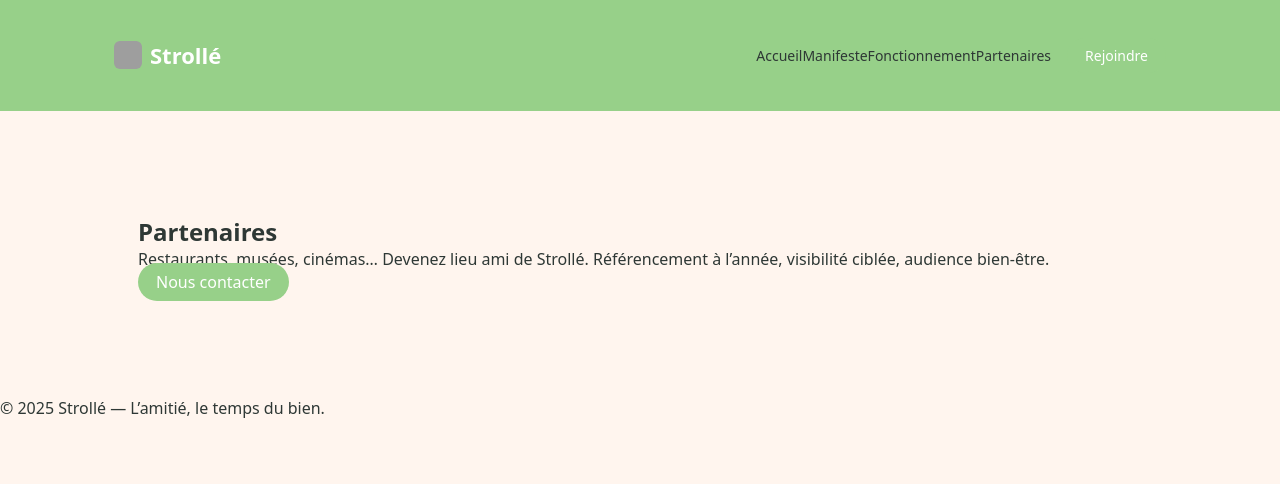
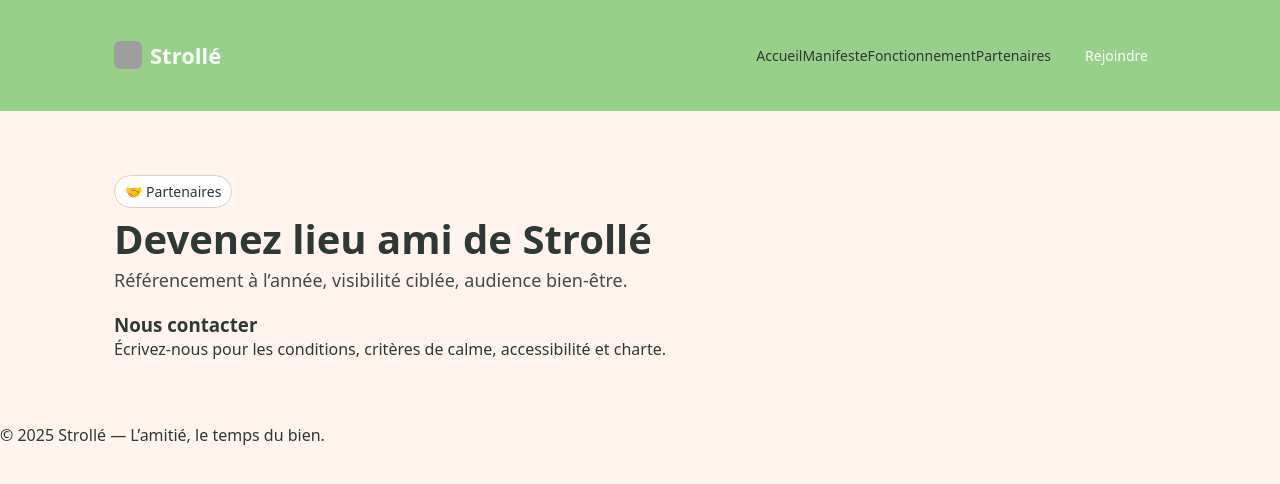
Before and after one commit to MariaKRIZOUA/strolle-starter, a Next.js app: page /partenaires in a window 1280 px wide. Shown: the top 484 px of the page. Built offline with nearby package versions, Linux system fonts and the light colour scheme; grey boxes are pictures that could not be loaded.

Commit message:
page.tsx

```diff
--- a/src/app/partenaires/page.tsx
+++ b/src/app/partenaires/page.tsx
@@ -1,15 +1,14 @@
-export default function Partenaires(){
+export default function Page() {
   return (
-    <main style={{padding:'56px 0'}}>
-      <section className="container">
-        <div className="card">
-          <h1 style={{marginTop:0}}>Partenaires</h1>
-          <p style={{color:'var(--sage)'}}>
-            Restaurants, musées, cinémas… Devenez lieu ami de Strollé. Référencement à l’année, visibilité ciblée, audience bien-être.
-          </p>
-          <a className="btn" href="mailto:strolleofficiel@gmail.com">Nous contacter</a>
-        </div>
-      </section>
+    <main className="container page">
+      <p className="kicker">🤝 Partenaires</p>
+      <h1>Devenez lieu ami de Strollé</h1>
+      <p className="lead">Référencement à l’année, visibilité ciblée, audience bien-être.</p>
+
+      <div className="card">
+        <h3>Nous contacter</h3>
+        <p>Écrivez-nous pour les conditions, critères de calme, accessibilité et charte.</p>
+      </div>
     </main>
   );
 }
```
